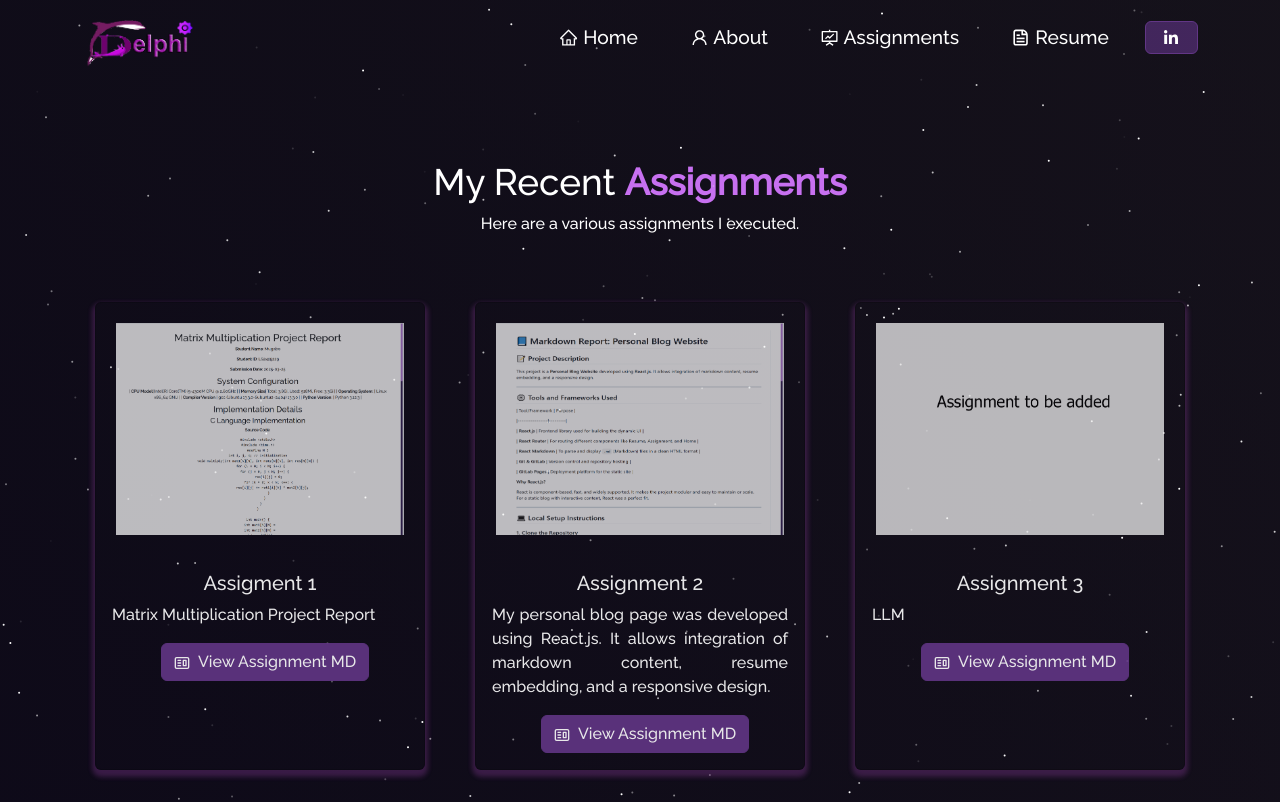
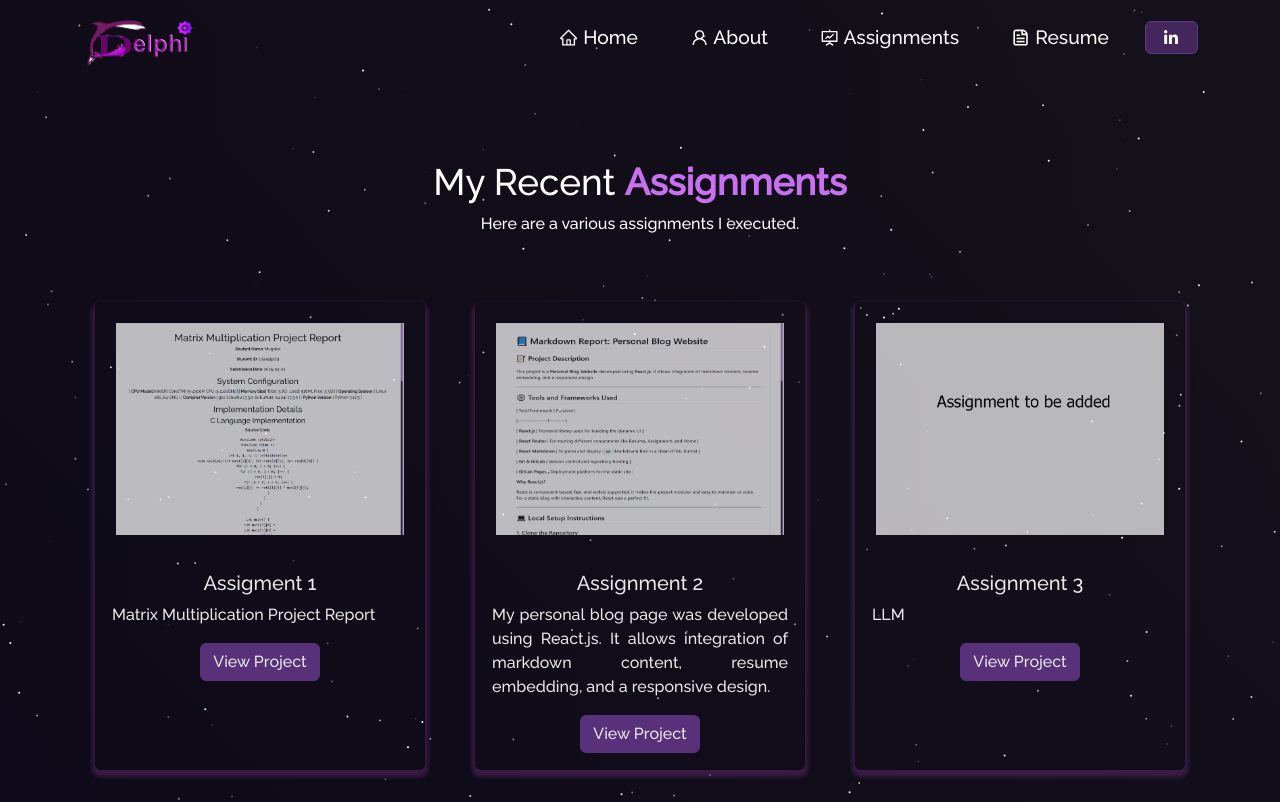
Before and after one commit to Dolph250/mugabo, a React (Create React App) app: page /mugabo/project in a window 1280 px wide. Shown: the top 802 px of the page. Built offline with nearby package versions, Linux system fonts and the light colour scheme.

Commit message:
added files

```diff
--- a/src/components/Projects/ProjectCards.js
+++ b/src/components/Projects/ProjectCards.js
@@ -1,35 +1,27 @@
 import React from "react";
+import { useNavigate } from "react-router-dom";
 import Card from "react-bootstrap/Card";
 import Button from "react-bootstrap/Button";
-import { CgWebsite } from "react-icons/cg";
-import { BsGithub } from "react-icons/bs";
 
-function ProjectCards(props) {
+function ProjectCard({ imgPath, isBlog, title, description, demoLink }) {
+  const navigate = useNavigate();
+
+  const handleClick = () => {
+    navigate(demoLink);  // This navigates without reloading the page
+  };
+
   return (
-    <Card className="project-card-view" >
-     <a href={props.demoLink} target="_blank" rel="noopener noreferrer"> <Card.Img variant="top" src={props.imgPath} alt="card-img" /></a>
+    <Card className="project-card-view">
+      <Card.Img variant="top" src={imgPath} alt="project-img" />
       <Card.Body>
-        <Card.Title>{props.title}</Card.Title>
-        <Card.Text style={{ textAlign: "justify" }}>
-          {props.description}
-        </Card.Text>
-
-
-        {/* If the component contains Demo link and if it's not a Blog then, it will render the below component  */}
-
-        {!props.isBlog && props.demoLink && (
-          <Button
-            variant="primary"
-            href={props.demoLink}
-            target="_blank"
-            style={{ marginLeft: "10px" }}
-          >
-            <CgWebsite /> &nbsp;
-            {"View Assignment MD"}
-          </Button>
-        )}
+        <Card.Title>{title}</Card.Title>
+        <Card.Text style={{ textAlign: "justify" }}>{description}</Card.Text>
+        <Button variant="primary" onClick={handleClick}>
+          View Project
+        </Button>
       </Card.Body>
     </Card>
   );
 }
-export default ProjectCards;
+
+export default ProjectCard;
--- a/src/components/Projects/Projects.js
+++ b/src/components/Projects/Projects.js
@@ -27,7 +27,7 @@ function Projects() {
               isBlog={false}
               title="Assigment 1"
               description="Matrix Multiplication Project Report"
-              demoLink="/mugabo/assignment"
+              demoLink="/assignment"
             />
           </Col>
 
@@ -38,7 +38,7 @@ function Projects() {
               title="Assignment 2"
               description="My personal blog page was developed using React.js. It allows integration of markdown content, resume embedding, and a responsive design."
 
-              demoLink="/mugabo/assignmenter"
+              demoLink="/assignmenter"
             />
           </Col>
 
@@ -48,8 +48,7 @@ function Projects() {
     isBlog={false}
     title="Assignment 3"
     description="LLM"
-
-              demoLink="/mugabo/assignmenter"
+    demoLink="/assignmenter"
   />
 </Col>
 
@@ -63,7 +62,7 @@ function Projects() {
               isBlog={false}
               title="Assignment 4"
               description="LLM."
-                  demoLink="/mugabo/assignmenter"
+                  demoLink="/assignmenter"
             />
           </Col>
         </Row>
```
Lines whose indentation alone changed are shown as unchanged.
